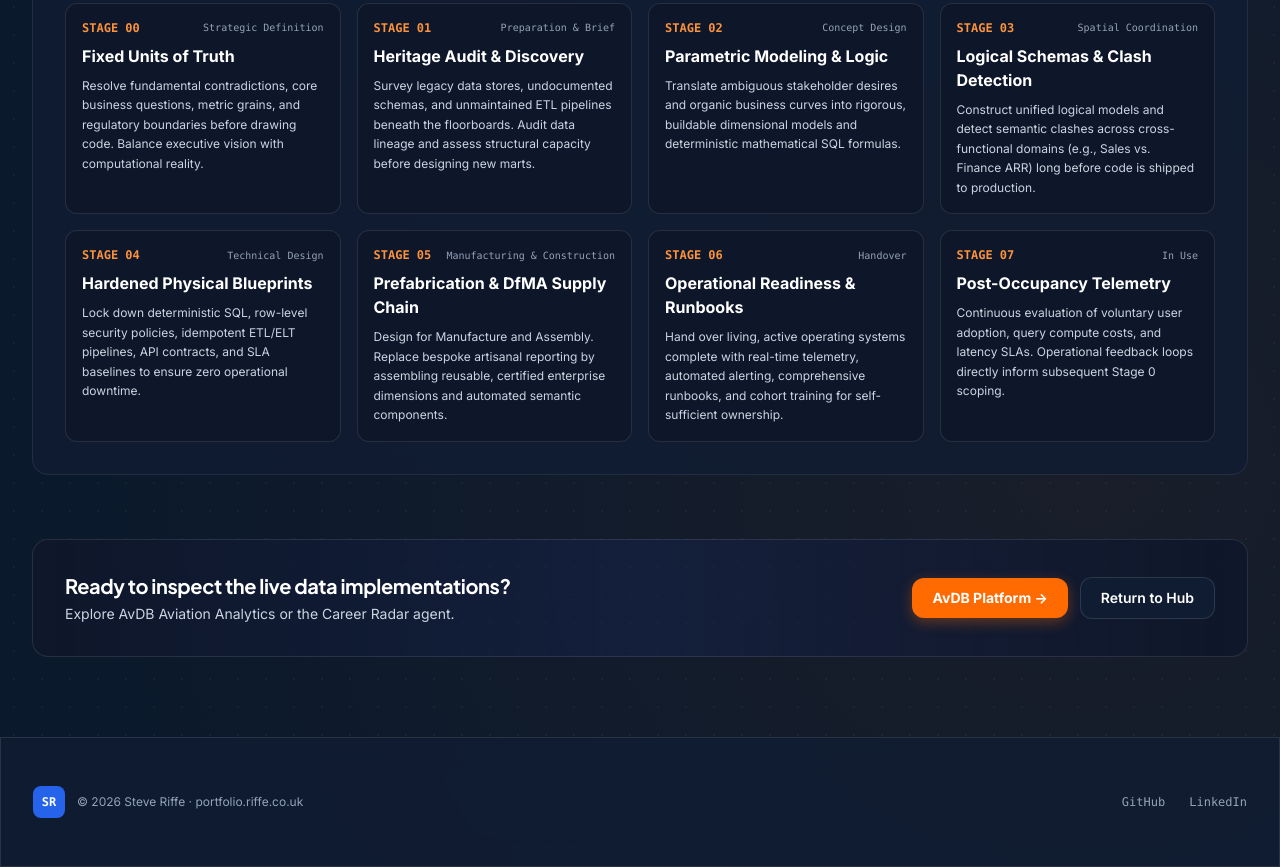
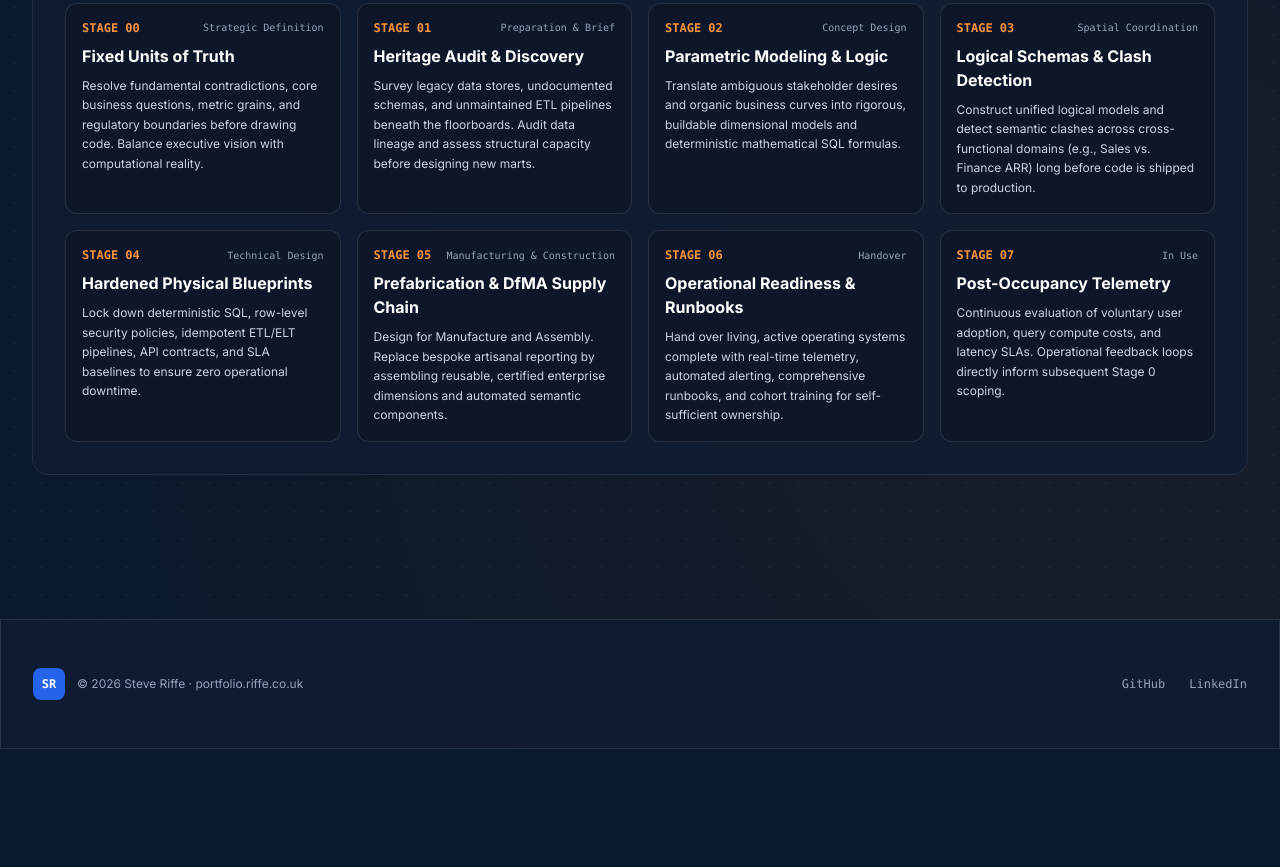
Before and after one commit to steveriffe/portfolio, a website: page public/data-urbanism.html in a window 1280 px wide. Shown: the part 1827-2694 px from the top of the page. After the commit the page ends 2576 px from the top, so only its background shows below. Drawn offline with nearby package versions, Linux system fonts and the light colour scheme.

Commit message:
Remove live data implementations CTA banner from bottom of Data Urbanism

```diff
--- a/public/data-urbanism.html
+++ b/public/data-urbanism.html
@@ -312,21 +312,6 @@
       </div>
     </section>
 
-    <!-- Bottom CTAs -->
-    <div class="p-8 rounded-2xl bg-gradient-to-r from-slate-900 via-blue-950/40 to-slate-900 border border-white/10 flex flex-col sm:flex-row items-center justify-between gap-6">
-      <div>
-        <h3 class="text-xl font-bold text-white mb-1">Ready to inspect the live data implementations?</h3>
-        <p class="text-sm text-slate-300">Explore AvDB Aviation Analytics or the Career Radar agent.</p>
-      </div>
-      <div class="flex items-center gap-3">
-        <a href="/avdb" class="btn-orange px-5 py-2.5 text-sm">
-          AvDB Platform →
-        </a>
-        <a href="/" class="btn-secondary px-5 py-2.5 text-sm">
-          Return to Hub
-        </a>
-      </div>
-    </div>
 
   </main>
 
```
